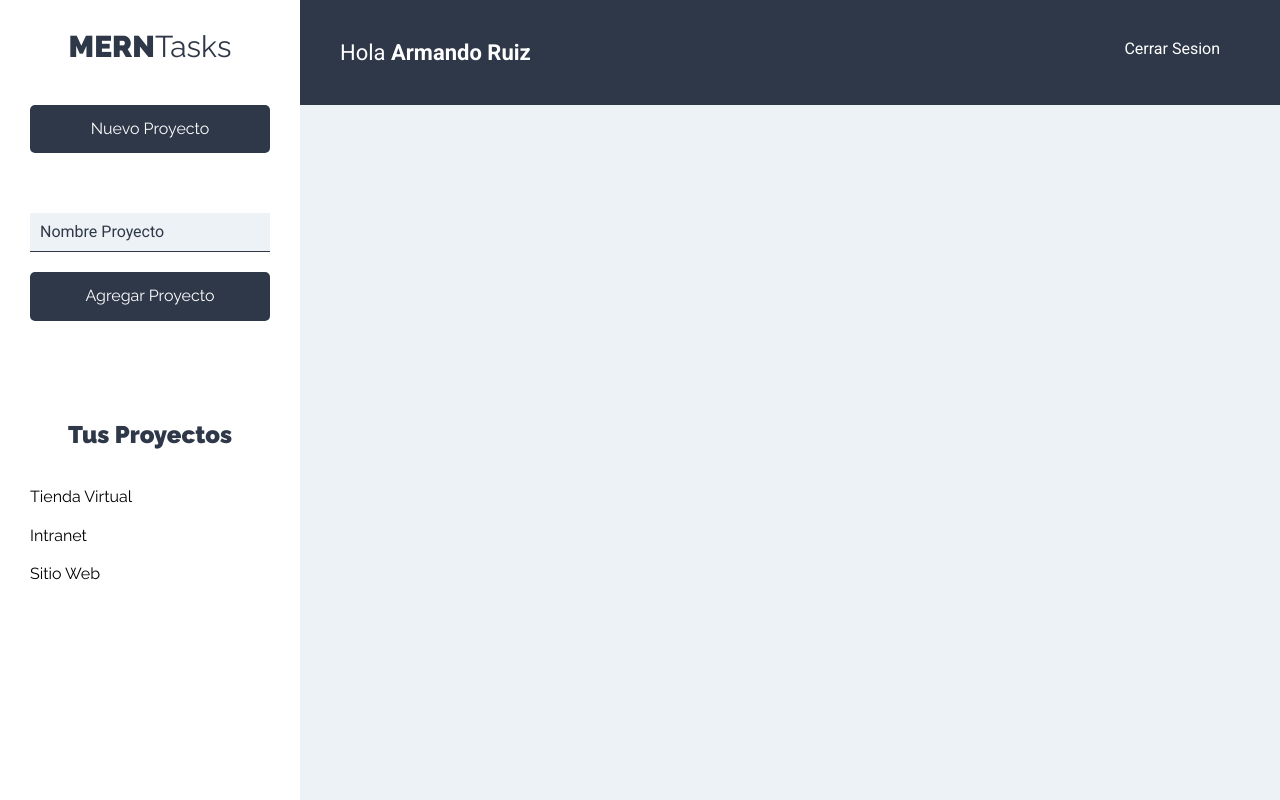
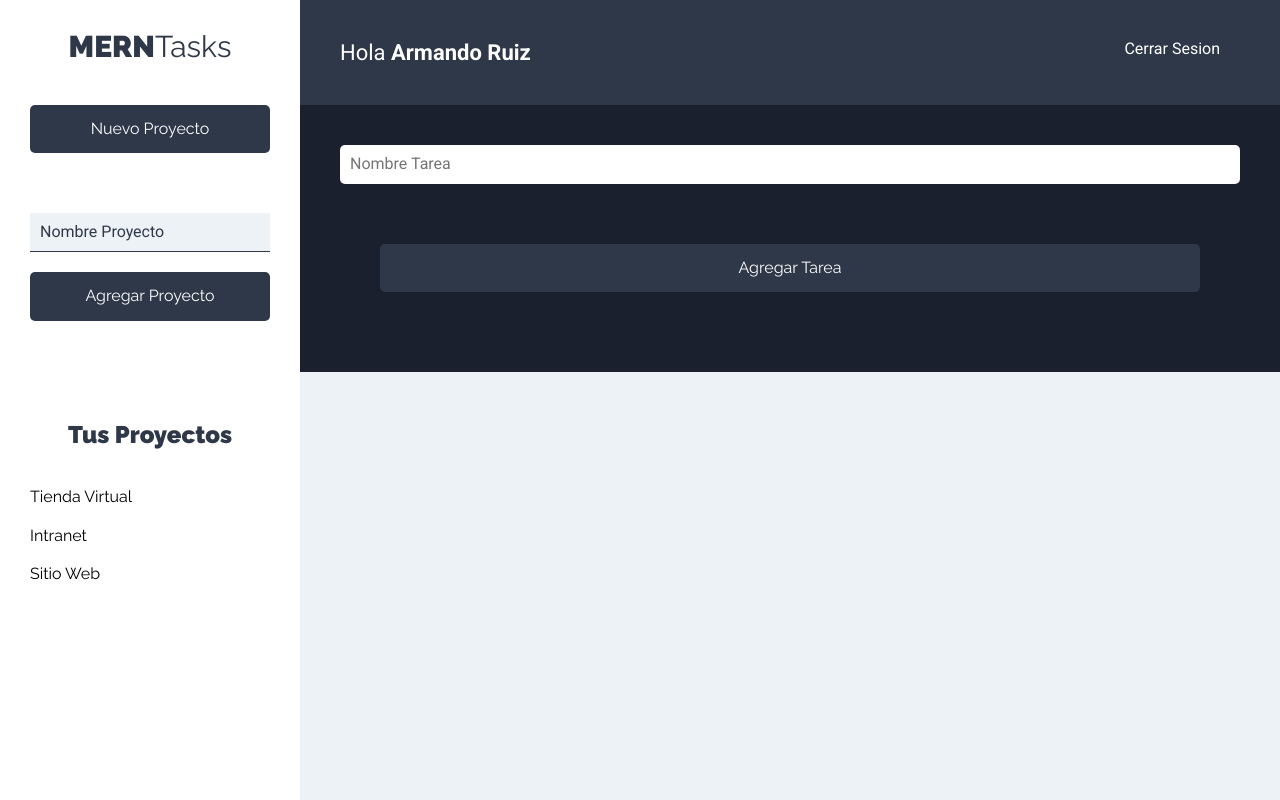
Before and after one commit to armandoltx/mernTasks-cliente, a React (Create React App) app: page /proyectos in a window 1280 px wide. Built offline with nearby package versions, Linux system fonts and the light colour scheme.

Commit message:
197. Creando el Formulario para las tareas

```diff
--- a/src/components/proyectos/Proyectos.js
+++ b/src/components/proyectos/Proyectos.js
@@ -1,6 +1,7 @@
 import React from 'react';
 import Sidebar from '../layout/Sidebar';
 import Barra from '../layout/Barra';
+import FormTarea from '../tareas/FormTarea';
 
 const Proyectos = () => {
   return (
@@ -10,6 +11,7 @@ const Proyectos = () => {
       <div className="seccion-principal">
         <Barra />
         <main>
+          <FormTarea />
           <div className="contenedor-tareas">
 
           </div>
--- /dev/null
+++ b/src/components/tareas/FormTarea.js
@@ -0,0 +1,26 @@
+import React from 'react';
+
+const FormTarea = () => {
+  return (
+    <div className="formulario">
+      <div className="contenedor-input">
+        <input
+          type="text"
+          className="input-text"
+          placeholder="Nombre Tarea"
+          name="nombre"
+        />
+      </div>
+
+      <div className="formulario">
+        <input
+          type="submit"
+          className="btn btn-primario btn-submit btn-block"
+          value="Agregar Tarea"
+        />
+      </div>
+    </div>
+  );
+};
+
+export default FormTarea;
```
Also changed, not shown: src/components/tareas/ListadoTareas.js (added), src/components/tareas/Tarea.js (added).
